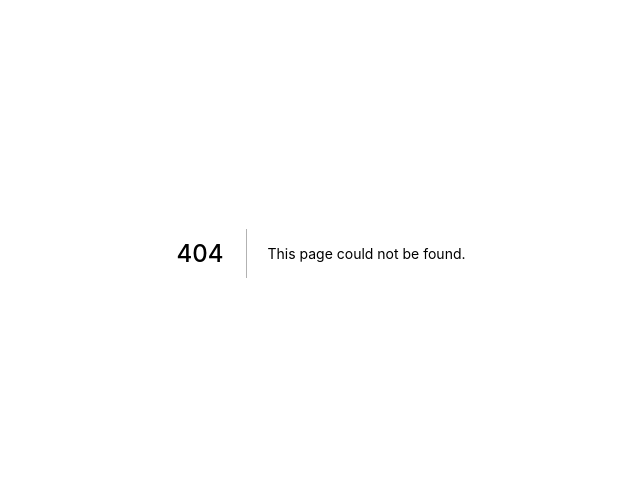
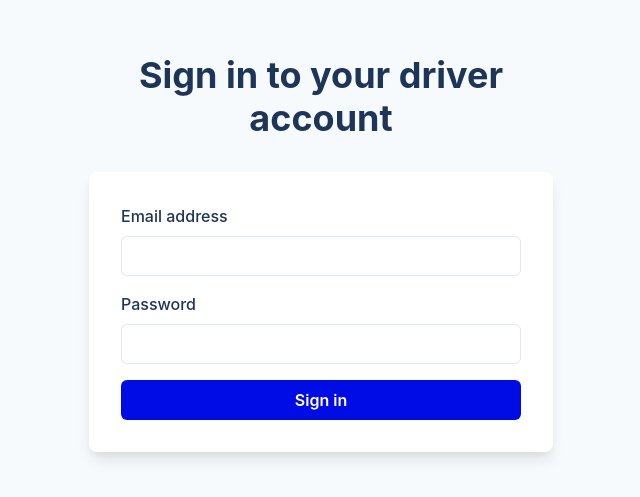
Before and after one commit to pavankpdev/p-ride, a Next.js app in the folder driver/: page /auth in a window 1280 px wide. Before the commit this address had no page. Shown: the part 147-644 px from the top of the page, without its empty margins (319-959 px from the left). Built offline with nearby package versions, Linux system fonts and the light colour scheme.

Commit message:
update: setup driver login

```diff
--- /dev/null
+++ b/driver/pages/auth/index.tsx
@@ -0,0 +1,95 @@
+import {
+    Flex,
+    Box,
+    FormControl,
+    FormLabel,
+    Input,
+    Checkbox,
+    Stack,
+    Link,
+    Button,
+    Heading,
+    Text,
+    useColorModeValue,
+} from '@chakra-ui/react';
+import {useState} from "react";
+import axiosInstance from "configs/axios";
+import {useRouter} from "next/router";
+
+export default function Auth() {
+
+    const [email, setEmail] = useState('')
+    const [password, setPassword] = useState('')
+
+    const router = useRouter();
+
+    const handleEmailChange = (e: any) => setEmail(e.target.value)
+    const handlePasswordChange = (e: any) => setPassword(e.target.value)
+
+    const submit = async () => {
+        try {
+            if(!email || !password) {
+                alert('Please fill all the input fields')
+                return
+            }
+
+            const driverLoginDto = {
+                email,
+                password,
+            }
+
+            const {data} = await axiosInstance({
+                method: 'POST',
+                url: '/auth/driver-login',
+                data: driverLoginDto
+            })
+
+            localStorage.setItem(
+                "pride-driver",
+                JSON.stringify({ token: data.token })
+            );
+
+            router.push("/")
+        } catch (err: any) {
+            console.log(err)
+        }
+    }
+
+    return (
+        <Flex
+            minH={'100vh'}
+            align={'center'}
+            justify={'center'}
+            bg={useColorModeValue('gray.50', 'gray.800')}>
+            <Stack spacing={8} mx={'auto'} maxW={'lg'} py={12} px={6}>
+                <Heading textAlign={'center'} fontSize={'4xl'}>Sign in to your driver account</Heading>
+
+                <Box
+                    rounded={'lg'}
+                    bg={useColorModeValue('white', 'gray.700')}
+                    boxShadow={'lg'}
+                    p={8}>
+                    <Stack spacing={4}>
+                        <FormControl id="email">
+                            <FormLabel>Email address</FormLabel>
+                            <Input type="email" value={email} onChange={handleEmailChange} />
+                        </FormControl>
+                        <FormControl id="password">
+                            <FormLabel>Password</FormLabel>
+                            <Input type="password" value={password} onChange={handlePasswordChange} />
+                        </FormControl>
+                        <Stack spacing={10}>
+
+                            <Button
+                                colorScheme={'brand'}
+                                onClick={submit}
+                            >
+                                Sign in
+                            </Button>
+                        </Stack>
+                    </Stack>
+                </Box>
+            </Stack>
+        </Flex>
+    );
+}
```
